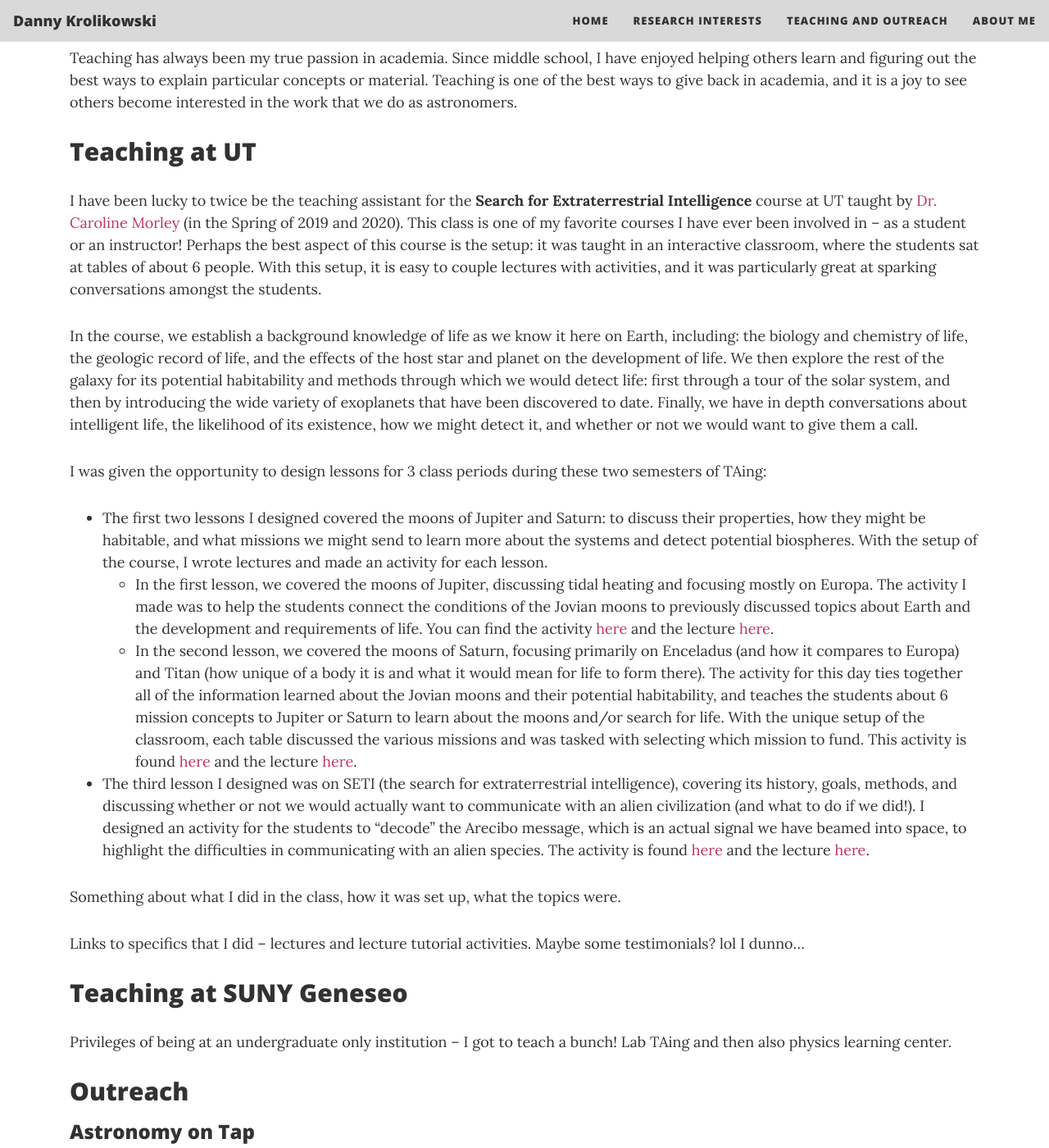
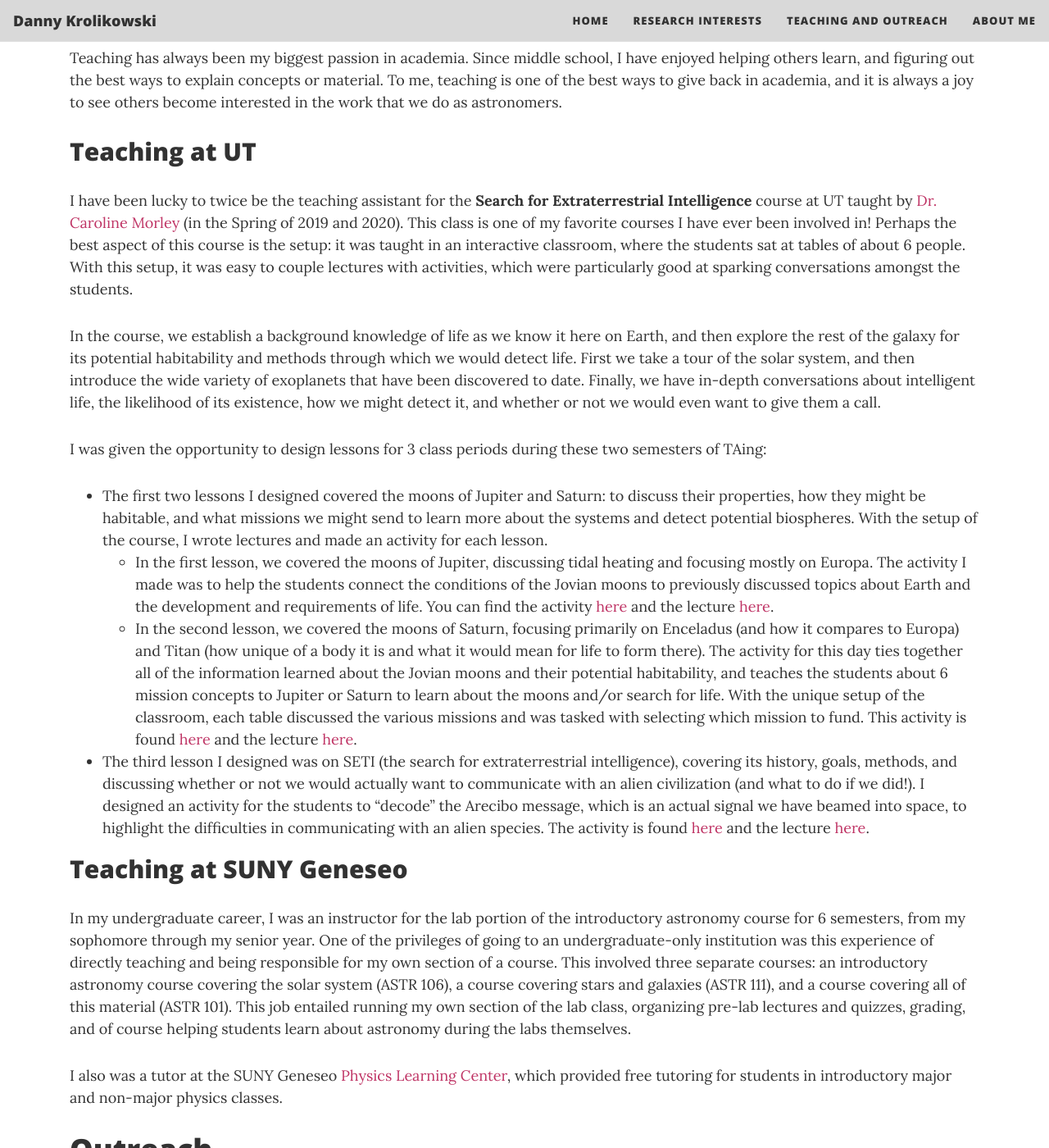
Before and after one commit to dkrolikowski/dkrolikowski.github.io, a Jekyll site: the page built from teach.md, in a window 1280 px wide and 1400 px high, scrolled down 583 px. Shown: the whole window at 82% size. Built offline with Jekyll 4.4.1, drawn with Linux system fonts in a browser that asks for light colours; nearby versions of some CDN libraries; some of the changed text lies outside the part shown.

Commit message:
Updated teaching to include Geneseo stuff

```diff
--- a/teach.md
+++ b/teach.md
@@ -4,18 +4,16 @@ title: Teaching and Outreach
 subtitle:
 cover-img:
   - "/assets/img/enceladus.jpg" : "They Geysers of Enceladus, Credit: NASA/JPL-Caltech/SSI"
-  - "/assets/img/titan_seas.jpg" : "The Seas of Titan, Credit: NASA/JPL-Caltech"
-  - "/assets/img/TitanFullHaze.jpg" : "The Seas of Titan, Credit: NASA/JPL-Caltech"
-  - "/assets/img/TitanHaze.jpg" : "The Seas of Titan, Credit: NASA/JPL-Caltech"
+  - "/assets/img/TitanHaze.jpg" : "Titan's Hazy Atmosphere, Credit: NASA/JPL-Caltech/SSI"
 ---
 
-Teaching has always been my true passion in academia. Since middle school, I have enjoyed helping others learn and figuring out the best ways to explain particular concepts or material. Teaching is one of the best ways to give back in academia, and it is a joy to see others become interested in the work that we do as astronomers.
+Teaching has always been my biggest passion in academia. Since middle school, I have enjoyed helping others learn, and figuring out the best ways to explain concepts or material. To me, teaching is one of the best ways to give back in academia, and it is always a joy to see others become interested in the work that we do as astronomers.
 
 ## Teaching at UT
 
-I have been lucky to twice be the teaching assistant for the **Search for Extraterrestrial Intelligence** course at UT taught by [Dr. Caroline Morley](https://carolinemorley.com) (in the Spring of 2019 and 2020). This class is one of my favorite courses I have ever been involved in -- as a student or an instructor! Perhaps the best aspect of this course is the setup: it was taught in an interactive classroom, where the students sat at tables of about 6 people. With this setup, it is easy to couple lectures with activities, and it was particularly great at sparking conversations amongst the students.
+I have been lucky to twice be the teaching assistant for the **Search for Extraterrestrial Intelligence** course at UT taught by [Dr. Caroline Morley](https://carolinemorley.com) (in the Spring of 2019 and 2020). This class is one of my favorite courses I have ever been involved in! Perhaps the best aspect of this course is the setup: it was taught in an interactive classroom, where the students sat at tables of about 6 people. With this setup, it was easy to couple lectures with activities, which were particularly good at sparking conversations amongst the students.
 
-In the course, we establish a background knowledge of life as we know it here on Earth, including: the biology and chemistry of life, the geologic record of life, and the effects of the host star and planet on the development of life. We then explore the rest of the galaxy for its potential habitability and methods through which we would detect life: first through a tour of the solar system, and then by introducing the wide variety of exoplanets that have been discovered to date. Finally, we have in depth conversations about intelligent life, the likelihood of its existence, how we might detect it, and whether or not we would want to give them a call.
+In the course, we establish a background knowledge of life as we know it here on Earth, and then explore the rest of the galaxy for its potential habitability and methods through which we would detect life. First we take a tour of the solar system, and then introduce the wide variety of exoplanets that have been discovered to date. Finally, we have in-depth conversations about intelligent life, the likelihood of its existence, how we might detect it, and whether or not we would even want to give them a call.
 
 I was given the opportunity to design lessons for 3 class periods during these two semesters of TAing:
   + The first two lessons I designed covered the moons of Jupiter and Saturn: to discuss their properties, how they might be habitable, and what missions we might send to learn more about the systems and detect potential biospheres. With the setup of the course, I wrote lectures and made an activity for each lesson.
@@ -24,16 +22,12 @@ I was given the opportunity to design lessons for 3 class periods during these t
 
   + The third lesson I designed was on SETI (the search for extraterrestrial intelligence), covering its history, goals, methods, and discussing whether or not we would actually want to communicate with an alien civilization (and what to do if we did!). I designed an activity for the students to "decode" the Arecibo message, which is an actual signal we have beamed into space, to highlight the difficulties in communicating with an alien species. The activity is found [here](/assets/pubs/setimessage_activity.pdf) and the lecture [here](/assets/pubs/seti_lecture.pdf).
 
-Something about what I did in the class, how it was set up, what the topics were.
-
-Links to specifics that I did -- lectures and lecture tutorial activities. Maybe some testimonials? lol I dunno...
-
 ## Teaching at SUNY Geneseo
 
-Privileges of being at an undergraduate only institution -- I got to teach a bunch! Lab TAing and then also physics learning center.
+In my undergraduate career, I was an instructor for the lab portion of the introductory astronomy course for 6 semesters, from my sophomore through my senior year. One of the privileges of going to an undergraduate-only institution was this experience of directly teaching and being responsible for my own section of a course. This involved three separate courses: an introductory astronomy course covering the solar system (ASTR 106), a course covering stars and galaxies (ASTR 111), and a course covering all of this material (ASTR 101). This job entailed running my own section of the lab class, organizing pre-lab lectures and quizzes, grading, and of course helping students learn about astronomy during the labs themselves.
 
-## Outreach
+I also was a tutor at the SUNY Geneseo [Physics Learning Center](https://www.geneseo.edu/~pogo/PLC/Tutors.htm), which provided free tutoring for students in introductory major and non-major physics classes.
 
-### Astronomy on Tap
+# Outreach
 
-### Other?
+## Astronomy on Tap
```
Also changed, not shown: assets/img/TitanFullHaze.jpg (deleted), assets/img/titan_seas.jpg (deleted).
